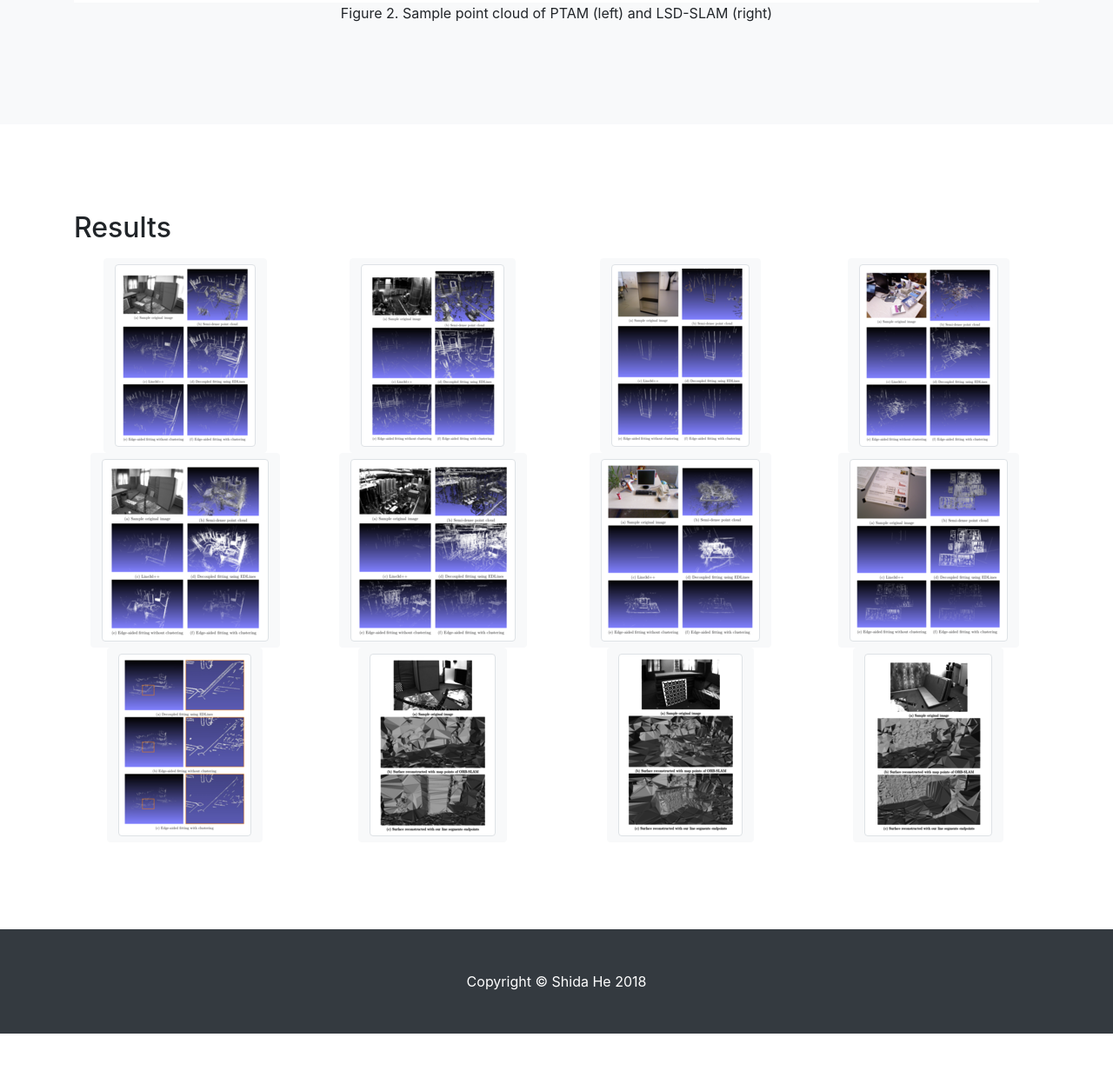
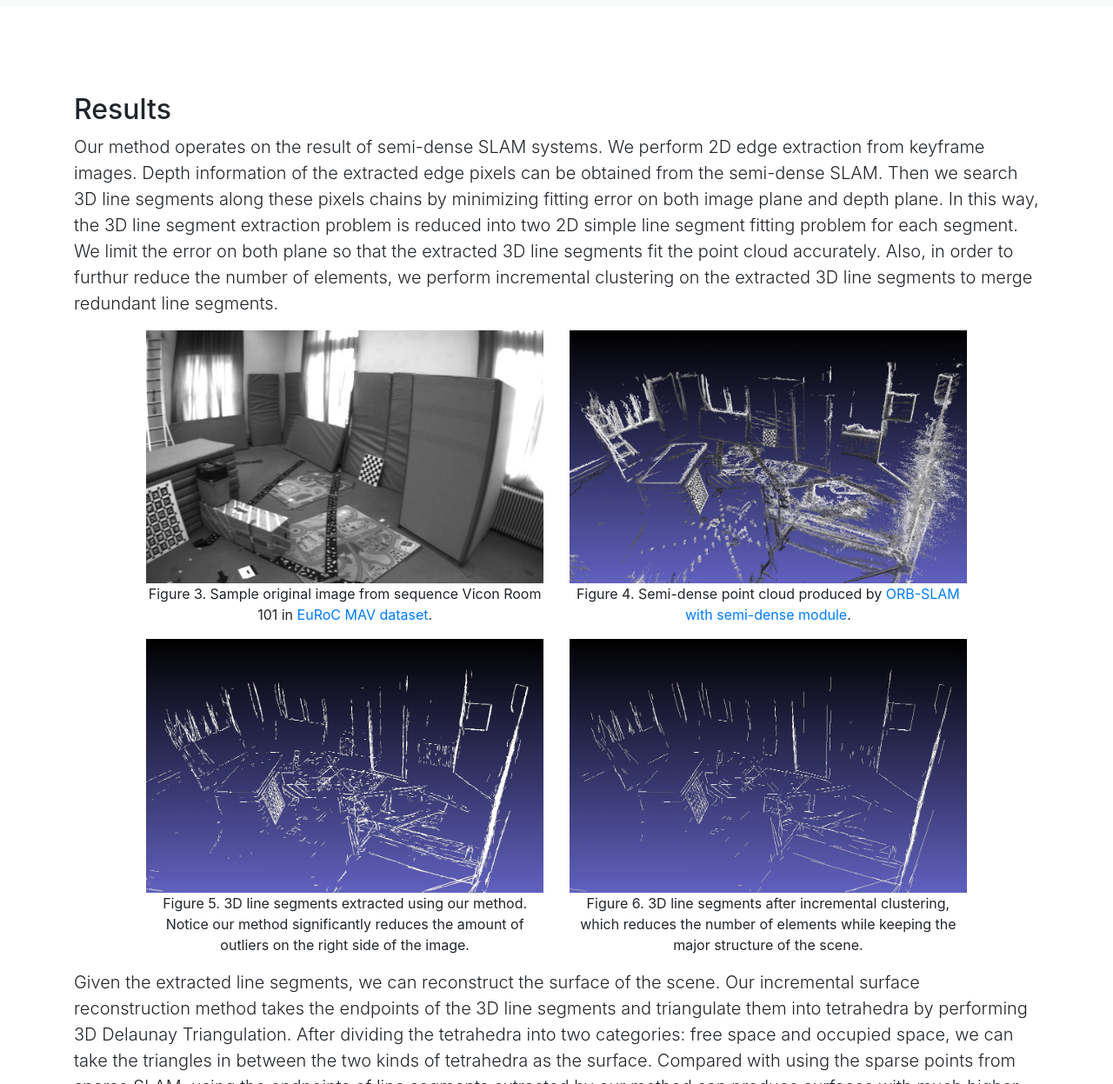
Before and after one commit to shidahe/thesis_webpage, a website with bundled scripts: page index.html in a window 1280 px wide. Shown: the part 3018-4265 px from the top of the page at 87% size. Before the commit the page ends 4207 px from the top, so only its background shows below. Built offline with nearby package versions, Linux system fonts and the light colour scheme.

Commit message:
add some description of results

```diff
--- a/css/custom.css
+++ b/css/custom.css
@@ -21,6 +21,14 @@ div.c-wrapper{
     width: 80%; /* for example */
     margin: auto;
 }
+div.d-wrapper{
+    width: 50%; /* for example */
+    margin: auto;
+}
+div.r-wrapper{
+    width: 85%; /* for example */
+    margin: auto;
+}
 .carousel-inner > .item > img,
 .carousel-inner > .item > a > img{
 width: 100%; /* use this, or not */
--- a/index.html
+++ b/index.html
@@ -124,22 +124,22 @@ As an application, we demonstrate that these line segments greatly improve the q
           <div class="col-lg-12 mx-auto">
             <h2>Motivation</h2>
             <p class="lead">
-Combining a sparse SLAM system (e.g. <a href="http://www.robots.ox.ac.uk/~gk/PTAM/">PTAM</a>) and an incremetal surface reconstruction method (e.g. <a href="https://era.library.ualberta.ca/files/5t34sm036">Free-space carving</a>), one can reconstruct a surface of the scene incrementally in real-time, as shown in Figure 1.
+Combining a sparse SLAM system (e.g. <a href="http://www.robots.ox.ac.uk/~gk/PTAM/">PTAM</a>, <a href="http://webdiis.unizar.es/~raulmur/orbslam/">ORB-SLAM</a>) and an incremetal surface reconstruction method (e.g. <a href="https://era.library.ualberta.ca/files/5t34sm036">Free-space carving</a>), one can reconstruct a surface of the scene incrementally in real-time, as shown in Figure 1.
 However, the statement does not hold true for semi-dense SLAM systems.
 Although a semi-dense SLAM system (e.g. <a href="https://vision.in.tum.de/research/vslam/lsdslam">LSD-SLAM</a>) can extract much more points from the scene, as shown in Figure 2, it is chanllenging to utilize all of them in the task of real-time surface reconstruction.
 In order to utilize the information in the semi-dense points and improve the quality of the reconstructed surface, we attempt to simplify the generated semi-dense point cloud using 3D line segments.
 The heuristic here is that the points which contributes the most to the surface are more likely to be found on 3D line segments.
 By extracting line segments, we can greatly reduce the number of elements while maintaining the major structure of the scene, which enables real-time surface reconstruction using semi-dense SLAM.
             </p>
-            <div class="c-wrapper">
+            <div class="d-wrapper">
 	      <div class="text-center">
               <img src="img/carv1.png" class="img-fluid" alt="Free-space carving">
-              <p align="center"> Figure 1. Surface reconstructed using PTAM and Free-space carving </p>
+              <p align="center"> Figure 1. Surface reconstructed using PTAM and Free-space carving. </p>
               </div>
             </div>
 	      <div class="text-center">
-              <img src="img/Screenshot_ptam_lsd_map.png" class="img-fluid" alt="Free-space carving">
-              <p align="center"> Figure 2. Sample point cloud of PTAM (left) and LSD-SLAM (right)</p>
+              <img src="img/Screenshot_ptam_lsd_map.png" class="img-fluid" alt="Sample point cloud">
+              <p align="center"> Figure 2. Sample point cloud of sparse SLAM (PTAM) and semi-dense SLAM (LSD-SLAM).</p>
               </div>
          </div>
         </div>
@@ -151,7 +151,75 @@ By extracting line segments, we can greatly reduce the number of elements while
         <div class="row">
           <div class="col-lg-12 mx-auto">
             <h2>Results</h2>
-            <p class="lead"></p>
+            <p class="lead">
+Our method operates on the result of semi-dense SLAM systems.
+We perform 2D edge extraction from keyframe images.
+Depth information of the extracted edge pixels can be obtained from the semi-dense SLAM.
+Then we search 3D line segments along these pixels chains by minimizing fitting error on both image plane and depth plane.
+In this way, the 3D line segment extraction problem is reduced into two 2D simple line segment fitting problem for each segment.
+We limit the error on both plane so that the extracted 3D line segments fit the point cloud accurately.
+Also, in order to furthur reduce the number of elements, we perform incremental clustering on the extracted 3D line segments to merge redundant line segments.
+            </p>
+
+            <div class="r-wrapper">
+            <div class="row">
+            <div class="col">
+	      <div class="text-center">
+              <img src="img/v101_original.jpg" class="img-fluid" alt="Free-space carving">
+              <p align="center"> Figure 3. Sample original image from sequence Vicon Room 101 in <a href="https://projects.asl.ethz.ch/datasets/doku.php?id=kmavvisualinertialdatasets">EuRoC MAV dataset</a>.</p>
+              </div>
+            </div>
+            <div class="col">
+	      <div class="text-center">
+              <img src="img/v101_semidense.jpg" class="img-fluid" alt="Free-space carving">
+              <p align="center"> Figure 4. Semi-dense point cloud produced by <a href="https://www.youtube.com/watch?v=HlBmq70LKrQ">ORB-SLAM with semi-dense module</a>.</p>
+              </div>
+            </div>
+            </div>
+            <div class="row">
+            <div class="col">
+	      <div class="text-center">
+              <img src="img/v101_short.jpg" class="img-fluid" alt="Free-space carving">
+              <p align="center"> Figure 5. 3D line segments extracted using our method. Notice our method significantly reduces the amount of outliers on the right side of the image.</p>
+              </div>
+            </div>
+            <div class="col">
+	      <div class="text-center">
+              <img src="img/v101_short_cluster.jpg" class="img-fluid" alt="Free-space carving">
+              <p align="center"> Figure 6. 3D line segments after incremental clustering, which reduces the number of elements while keeping the major structure of the scene.</p>
+              </div>
+            </div>
+            </div>
+            </div>
+
+            <p class="lead">
+Given the extracted line segments, we can reconstruct the surface of the scene.
+Our incremental surface reconstruction method takes the endpoints of the 3D line segments and triangulate them into tetrahedra by performing 3D Delaunay Triangulation.
+After dividing the tetrahedra into two categories: free space and occupied space, we can take the triangles in between the two kinds of tetrahedra as the surface.
+Compared with using the sparse points from sparse SLAM, using the endpoints of line segments extracted by our method can produce surfaces with much higher quality.
+            </p>
+
+            <div class="r-wrapper">
+	      <div class="text-center">
+              <img src="img/thesis_webpage_images_surface_mappoints.png" class="img-fluid" alt="Free-space carving">
+              <p align="center"> Figure 7. Sample original image and the surface reconstructed using sparse map points of ORB-SLAM.</p>
+              </div>
+            </div>
+            <div class="r-wrapper">
+	      <div class="text-center">
+              <img src="img/thesis_webpage_images_surface_endpoints.png" class="img-fluid" alt="Free-space carving">
+              <p align="center"> Figure 8. Sample original image and the surface reconstructed using endpoints of the line segments extracted by our method.</p>
+              </div>
+            </div>
+
+
+
+
+<br>
+<br>
+<br>
+
+<h2>More results</h2>
 
 
 <div class="text-center">
```
Also changed, not shown: img/thesis_webpage_images_surface_endpoints.png (added), img/thesis_webpage_images_surface_mappoints.png (added), img/v101_line3d.jpg (added), img/v101_long.jpg (added), img/v101_original.jpg (added), img/v101_semidense.jpg (added), img/v101_short.jpg (added), img/v101_short_cluster.jpg (added).
